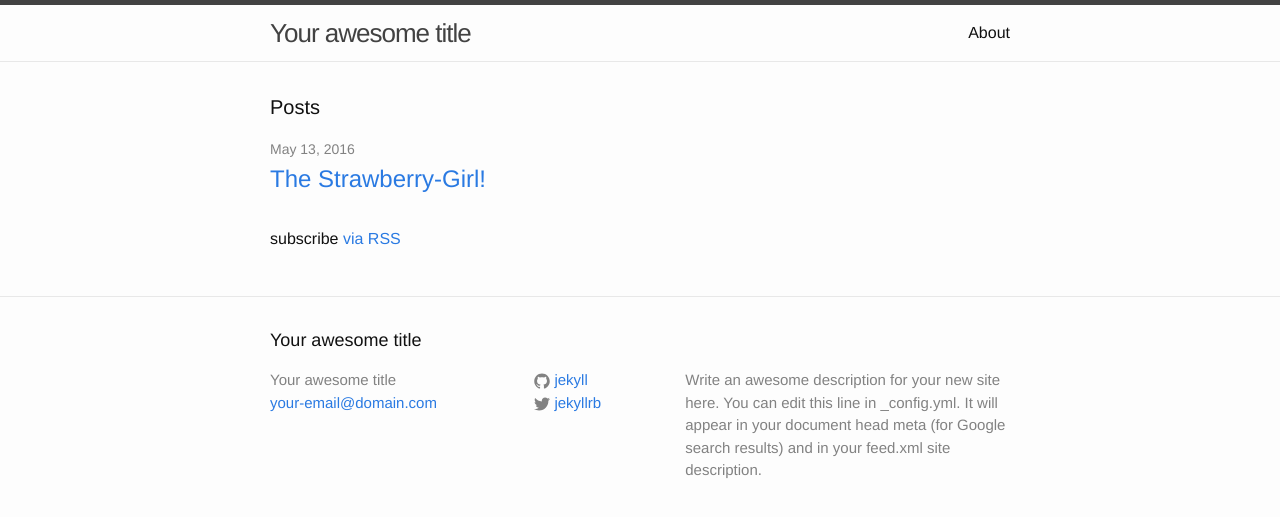
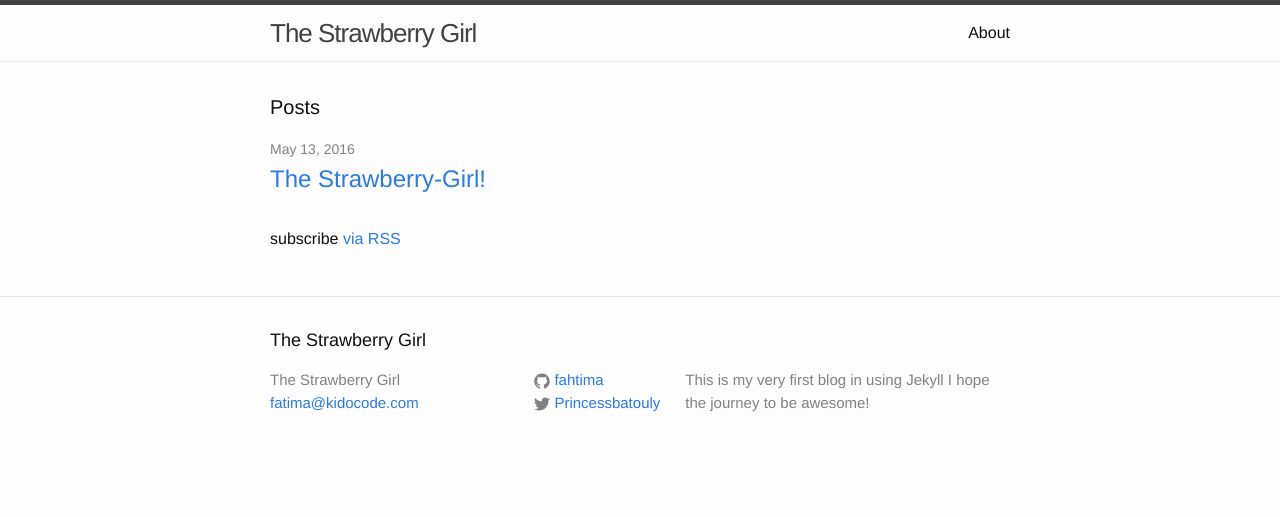
Before and after one commit to battouly/fahtima.github.io, a Jekyll site: the page built from index.html, in a window 1280 px wide. Shown: the top 517 px of the page. Built offline with Jekyll 4.4.1, drawn with Linux system fonts in a browser that asks for light colours.

Commit message:
Updated _config.yml

```diff
--- a/_config.yml
+++ b/_config.yml
@@ -6,16 +6,14 @@
 # 'jekyll serve'. If you change this file, please restart the server process.
 
 # Site settings
-title: Your awesome title
-email: your-email@domain.com
+title: The Strawberry Girl
+email: fatima@kidocode.com
 description: > # this means to ignore newlines until "baseurl:"
-  Write an awesome description for your new site here. You can edit this
-  line in _config.yml. It will appear in your document head meta (for
-  Google search results) and in your feed.xml site description.
+  This is my very first blog in using Jekyll I hope the journey to be awesome!
 baseurl: "" # the subpath of your site, e.g. /blog
-url: "http://yourdomain.com" # the base hostname & protocol for your site
-twitter_username: jekyllrb
-github_username:  jekyll
+url: "http://fahtima.github.io/" # the base hostname & protocol for your site
+twitter_username: Princessbatouly
+github_username:  fahtima
 
 # Build settings
 markdown: kramdown
```
